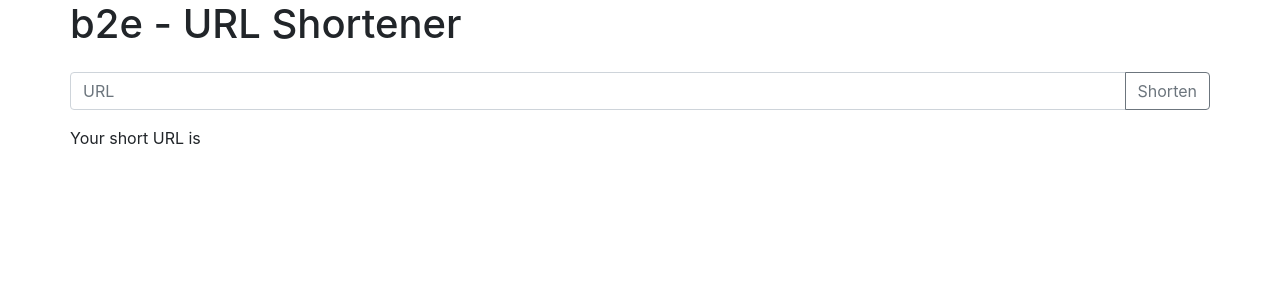
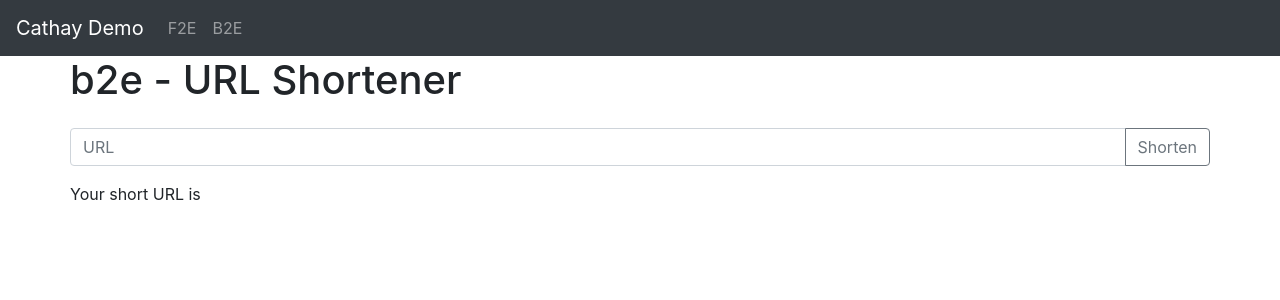
Before and after one commit to xero7689/cathay_demo, a Django app: page /b2e/ in a window 1280 px wide. Shown: the top 300 px of the page. Run offline with Django 3.2, Linux system fonts and the light colour scheme; some libraries are stand-ins or nearby versions.

Commit message:
Add navbar to base.html

```diff
--- a/templates/base.html
+++ b/templates/base.html
@@ -19,6 +19,21 @@
       <link href="{% static "f2e.css" %}" rel="stylesheet">
     </head>
 
+    <nav class="navbar navbar-expand-lg navbar-dark bg-dark navbar-fixed-top">
+      <a class="navbar-brand" href="#">Cathay Demo</a>
+
+      <div class="collapse navbar-collapse" id="navbarSupportedContent">
+        <ul class="navbar-nav mr-auto">
+          <li class="nav-item">
+            <a class="nav-link" href="#">F2E</a>
+          </li>
+          <li class="nav-item">
+            <a class="nav-link" href="#">B2E</a>
+          </li>
+        </ul>
+      </div>
+    </nav>
+
     <body>
         <div class='container'>
             {% block content %}
```
